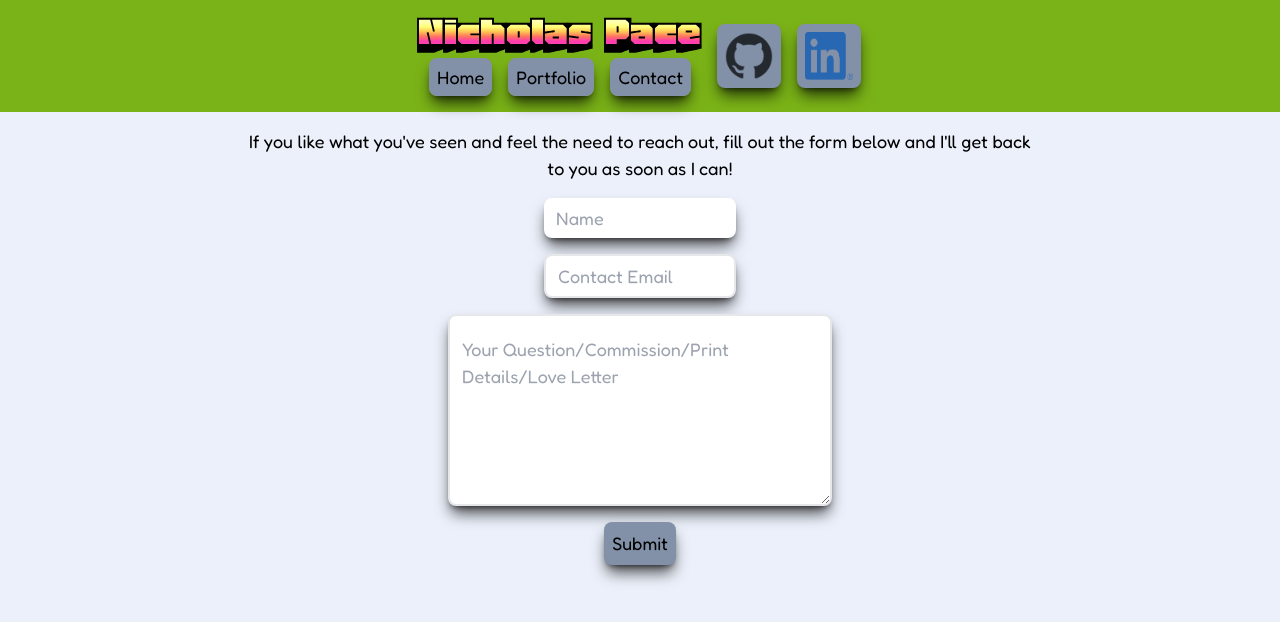
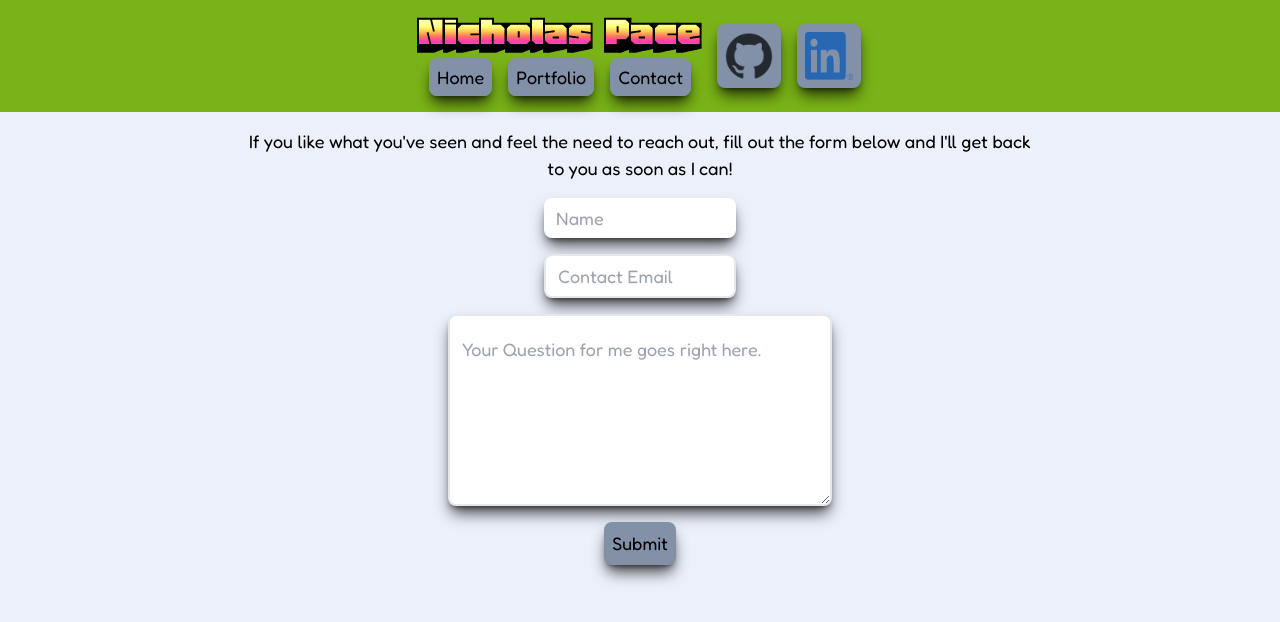
Before and after one commit to nickpace1227/nicks-resume, a Next.js app: page /contact in a window 1280 px wide. Shown: the top 622 px of the page. Built offline with nearby package versions, Linux system fonts and the light colour scheme.

Commit message:
updated some outdated text

```diff
--- a/app/contact/page.jsx
+++ b/app/contact/page.jsx
@@ -113,7 +113,7 @@ export default function Contact() {
             ? "m-2 w-96 h-48 px-3 py-5 rounded-lg border-2 shadow-dark"
             : "m-2 w-96 h-48 px-3 py-5 rounded-lg border-2 shadow-dark border-red-500"
         }
-        placeholder="Your Question/Commission/Print Details/Love Letter"
+        placeholder="Your Question for me goes right here."
         name="message"
         onChange={(e) => {
           setMessage(e.target.value);
```
